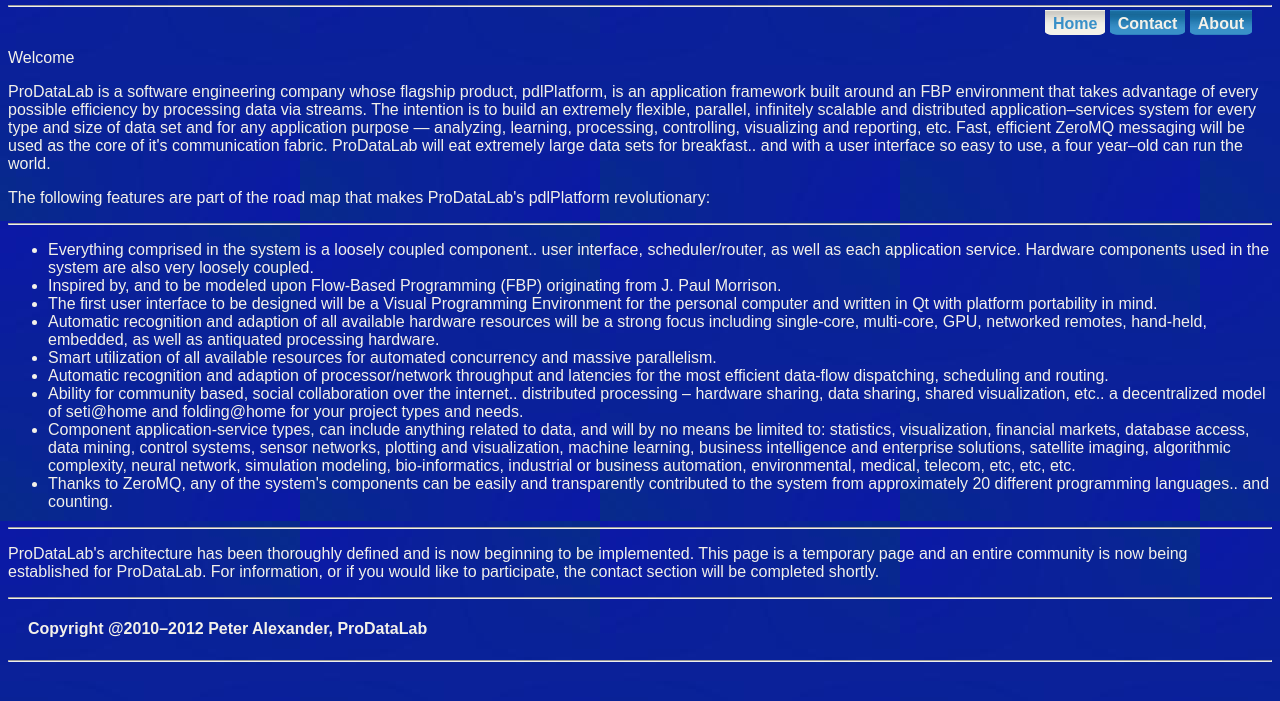
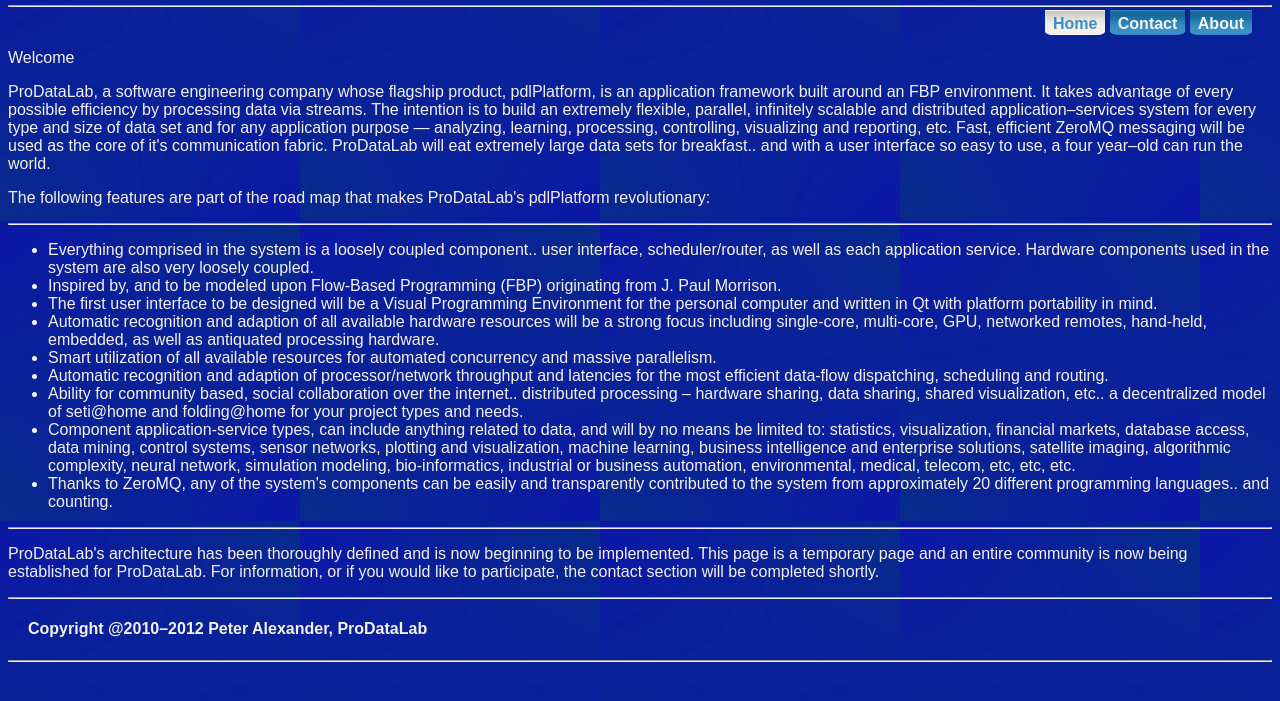
Before and after one commit to travlr/pdlOldWebsite, a plain HTML site: page index.html in a window 1280 px wide. Shown: the part 79-780 px from the top of the page. Drawn offline with Linux system fonts and the light colour scheme.

Commit message:
just some touch ups

```diff
--- a/index.html
+++ b/index.html
@@ -43,8 +43,8 @@
       Welcome
     </p>
     <p>
-    ProDataLab is a software engineering company whose flagship product, pdlPlatform, is an application
-    framework built around an FBP environment that takes advantage of every possible efficiency by
+    ProDataLab, a software engineering company whose flagship product, pdlPlatform, is an application
+    framework built around an FBP environment. It takes advantage of every possible efficiency by
     processing data via streams. The intention is to build an extremely flexible, parallel, infinitely
     scalable and distributed application&ndash;services system for every type and size of data set and for any
     application purpose &mdash; analyzing, learning, processing, controlling, visualizing and reporting, etc.
```
Also changed, not shown: about.html (+1 -1 lines).
